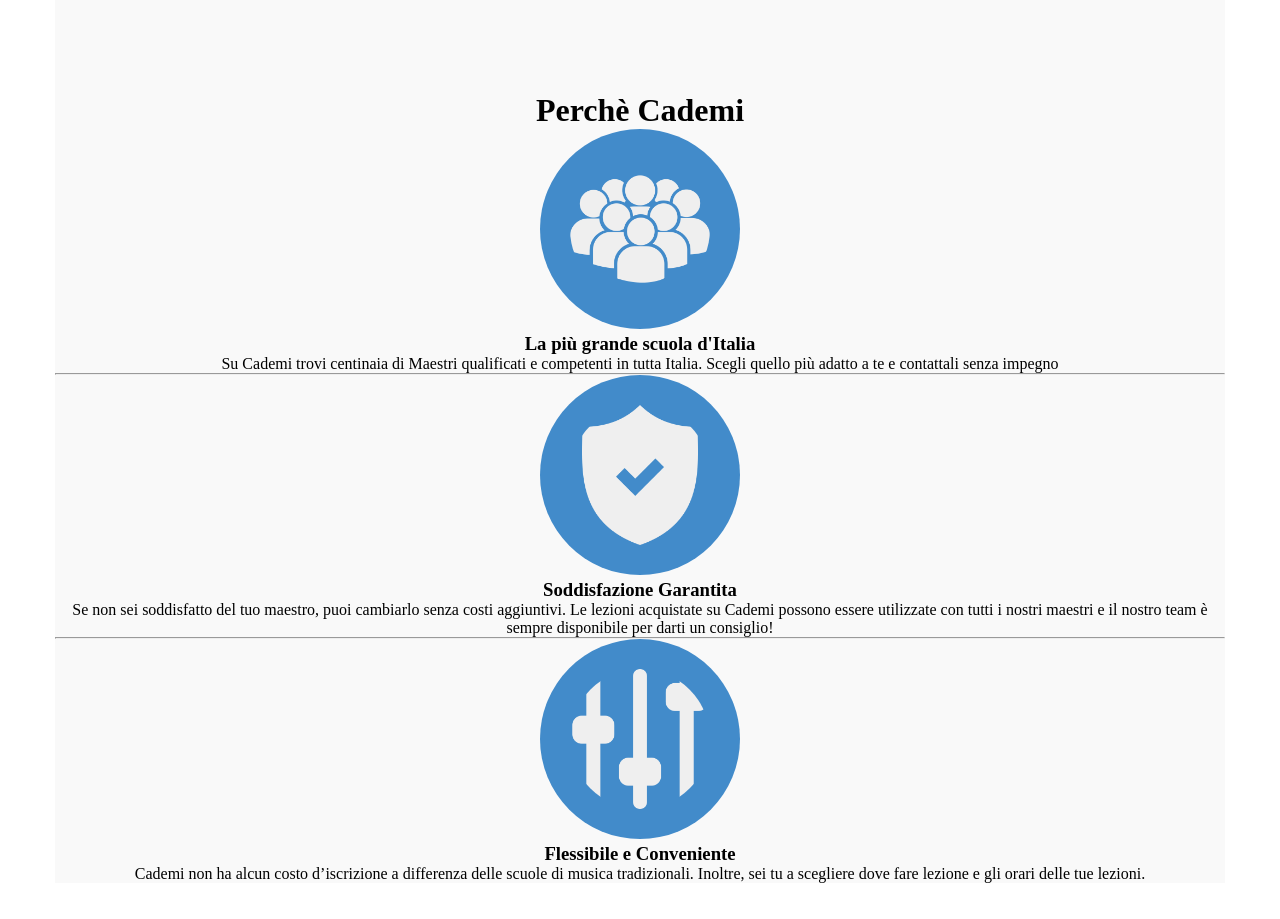
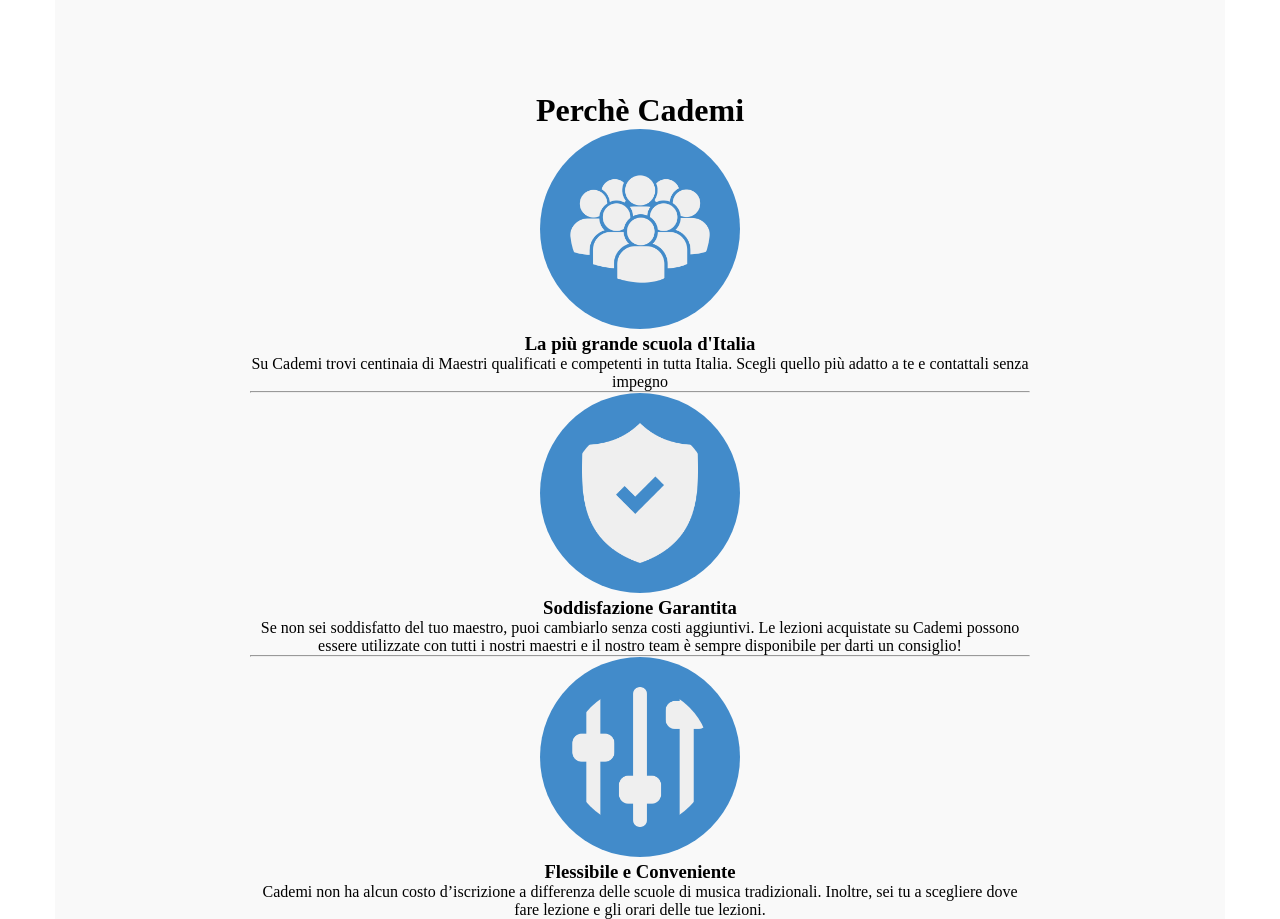
Before and after one commit to bart-piotti/html-css-resp-wannabe-12bool, a plain HTML site: page index.html in a window 1280 px wide. Shown: the part 820-1739 px from the top of the page. Before the commit the page ends 1703 px from the top, so only its background shows below. Drawn offline with Linux system fonts and the light colour scheme.

Commit message:
Margine al testo su tablet e desktop

```diff
--- a/index.html
+++ b/index.html
@@ -38,7 +38,7 @@
           <h3>Contatta</h3>
           Scrivi gratuitamente e senza impegno ai maestri che ti interessano e fai tutte le domande che vuoi!
         </div>
-        <div class="col-xs-12 col-md-12 col-lg-4">
+        <div class="col-xs-12 col-md-8 col-md-offset-2 col-lg-4 col-lg-offset-0">
           <img src="img/male.svg" alt="">
           <h3>Inizia a Suonare</h3>
           Acquista un pacchetto di lezioni! Vuoi cambiare maestro? Le lezioni acquistate valgono con tutti i più di 1400 maestri Cademi!
@@ -50,19 +50,19 @@
     <div id="why" class="container grey">
       <div class="row col-xs-12">
         <h1>Perchè Cademi</h1>
-        <div class="col-xs-12">
+        <div class="col-xs-12 col-md-8 col-md-offset-2">
           <img src="img/icon/profile.png" alt="">
           <h3>La più grande scuola d'Italia</h3>
           Su Cademi trovi centinaia di Maestri qualificati e competenti in tutta Italia. Scegli quello più adatto a te e contattali senza impegno
           <hr>
         </div>
-        <div class="col-xs-12">
+        <div class="col-xs-12 col-md-8 col-md-offset-2">
           <img src="img/icon/secure.png" alt="">
           <h3>Soddisfazione Garantita</h3>
           Se non sei soddisfatto del tuo maestro, puoi cambiarlo senza costi aggiuntivi. Le lezioni acquistate su Cademi possono essere utilizzate con tutti i nostri maestri e il nostro team è sempre disponibile per darti un consiglio!
           <hr>
         </div>
-        <div class="col-xs-12">
+        <div class="col-xs-12 col-md-8 col-md-offset-2">
           <img src="img/icon/flex.png" alt="">
           <h3>Flessibile e Conveniente</h3>
           Cademi non ha alcun costo d’iscrizione a differenza delle scuole di musica tradizionali. Inoltre, sei tu a scegliere dove fare lezione e gli orari delle tue lezioni.
```
